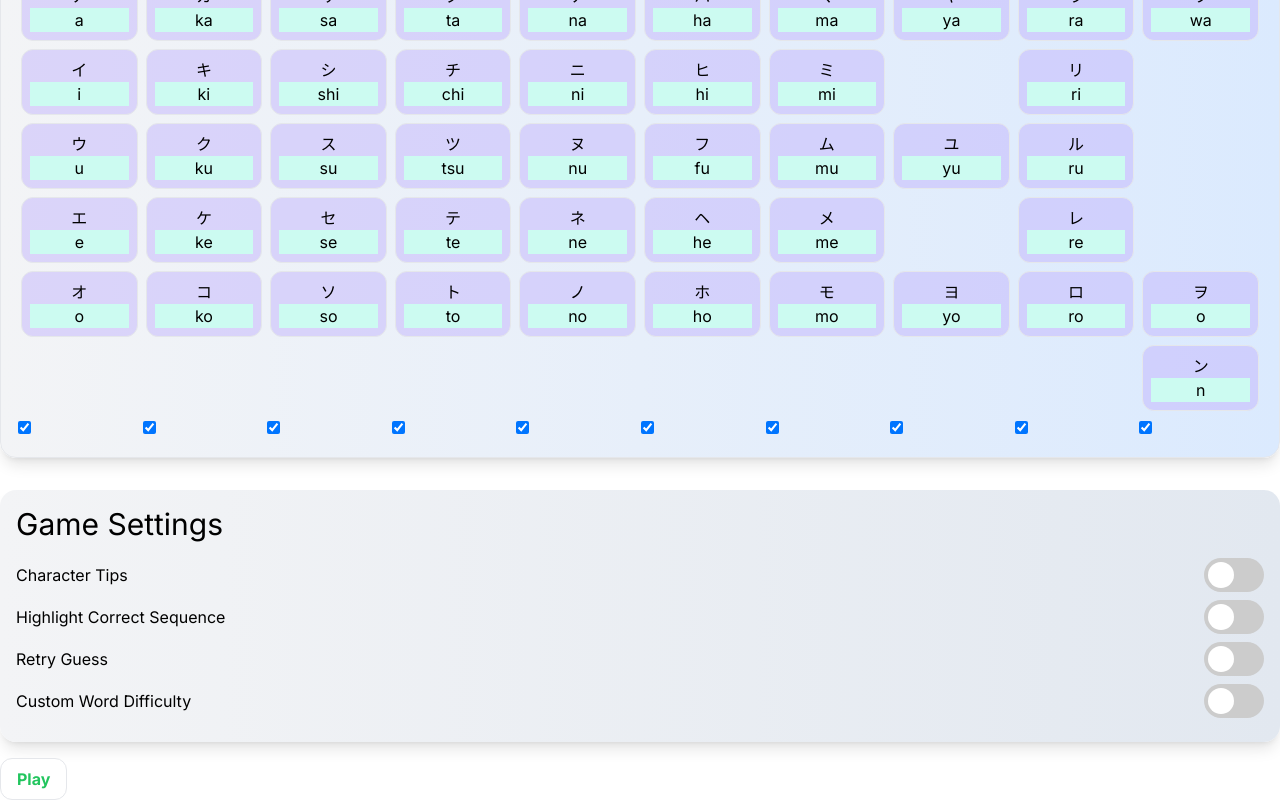
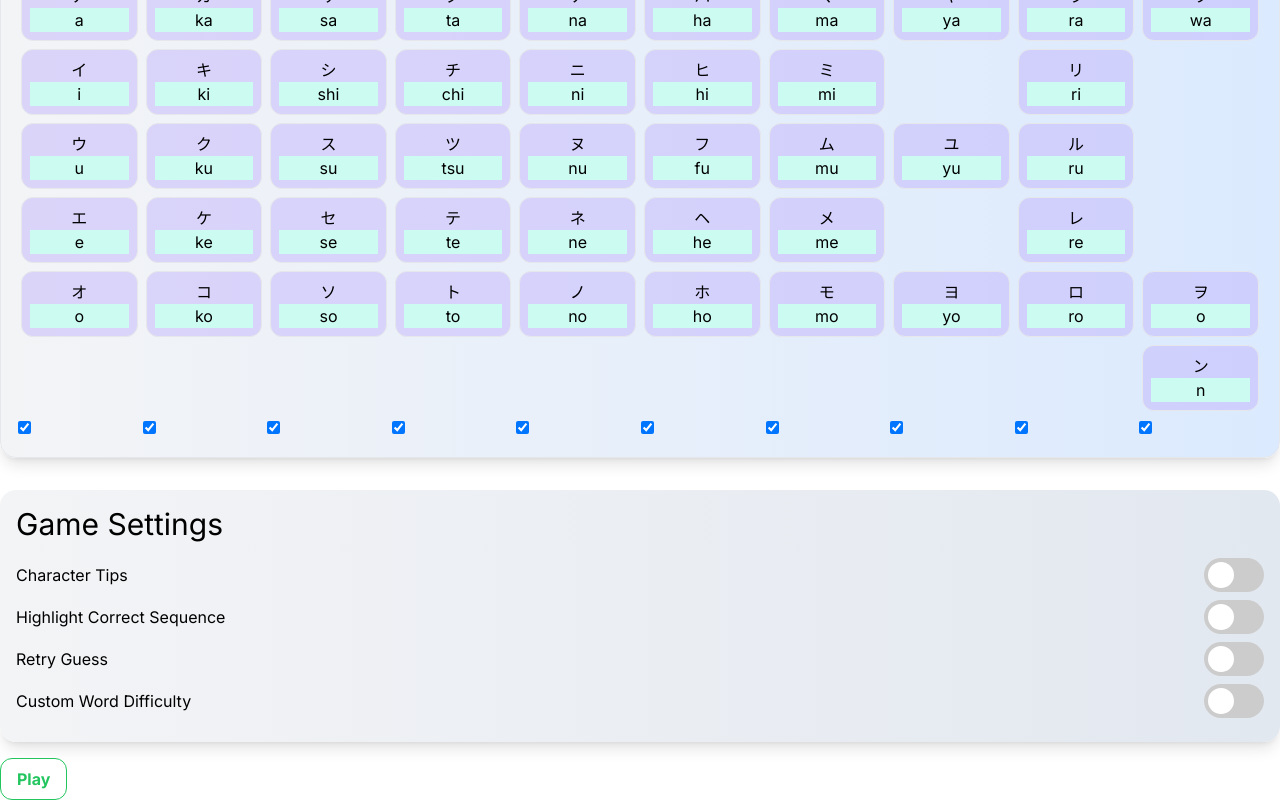
Before and after one commit to knoexus/hikana-frontend, a Next.js app: page /katakana in a window 1280 px wide. Shown: the part 216-1016 px from the top of the page. Built offline with nearby package versions, Linux system fonts and the light colour scheme.

Commit message:
fix tailwind classes scanning for OutlineButton

```diff
--- a/src/components/common/OutlineButton.tsx
+++ b/src/components/common/OutlineButton.tsx
@@ -1,23 +1,29 @@
 import { MouseEvent } from 'react';
+
+type OutlineButtonType = 'success' | 'info';
+
+// Tailwind must be able to scan the classes, so string literals cannot be used.
+const colorMapping: Record<OutlineButtonType, string> = {
+  success:
+    'bg-white text-green-500 border-green-500 hover:bg-green-500 hover:text-white hover:border-white',
+  info: 'bg-white text-gray-500 border-gray-500 hover:bg-gray-500 hover:text-white hover:border-white',
+};
 
 interface OutlineButtonProps {
   text: string;
-  bgColor: string;
-  outlineColor: string;
+  type: OutlineButtonType;
   extraClasses?: string;
   onClick?: (e: MouseEvent<HTMLButtonElement, globalThis.MouseEvent>) => void;
 }
 
 const OutlineButton = ({
   text,
-  bgColor,
-  outlineColor,
+  type,
   extraClasses,
   onClick,
-}: OutlineButtonProps) => {
-  return (
+}: OutlineButtonProps) => (
   <button
-      className={`bg-${bgColor} text-${outlineColor} border-${outlineColor} hover:bg-${outlineColor} hover:text-${bgColor} hover: hover:border-${bgColor} border font-bold py-2 px-4 rounded-xl ${
+    className={`${colorMapping[type]} border font-bold py-2 px-4 rounded-xl ${
       extraClasses || ''
     }`}
     onClick={onClick || (() => {})}
@@ -25,6 +31,5 @@ const OutlineButton = ({
     {text}
   </button>
 );
-};
 
 export default OutlineButton;
--- a/src/components/game-play-button/GamePlayButton.tsx
+++ b/src/components/game-play-button/GamePlayButton.tsx
@@ -16,8 +16,7 @@ const GamePlayButton = () => {
   return (
     <OutlineButton
       text="Play"
-      bgColor="white"
-      outlineColor="green-500"
+      type="success"
       onClick={(e) => handleOnClick(e)}
     />
   );
--- a/src/components/game/partials/loaded-game/next-word-button/NextWordButton.tsx
+++ b/src/components/game/partials/loaded-game/next-word-button/NextWordButton.tsx
@@ -15,8 +15,7 @@ const NextWordButton = () => {
   return (
     <OutlineButton
       text="Next Word ->"
-      bgColor="white"
-      outlineColor="gray-500"
+      type="info"
       onClick={(e) => handleOnClick(e)}
       extraClasses="mt-9"
     />
```
Lines whose indentation alone changed are shown as unchanged.
